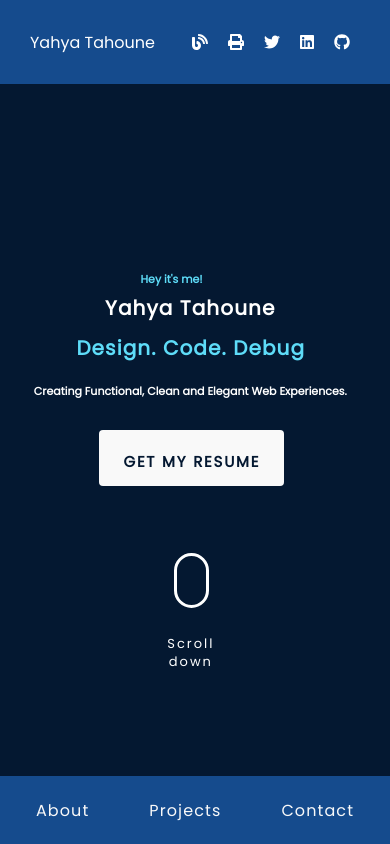
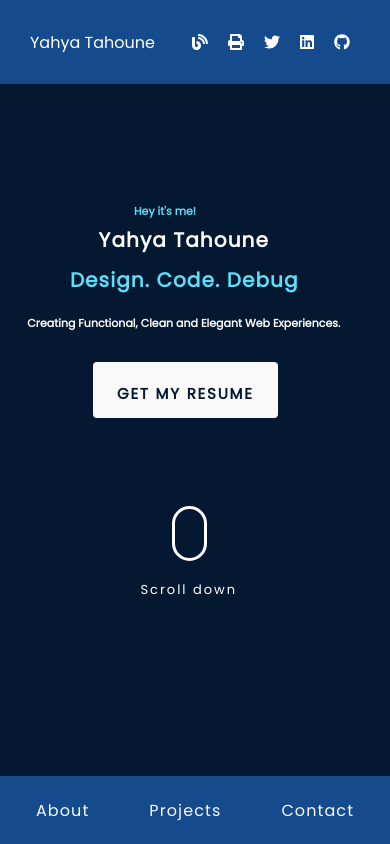
Before and after one commit to RemoteSoul-hub/portfolioYT, a React (Create React App) app: page / in a window 390 px wide. Shown: the top 844 px of the page. Built offline with nearby package versions, Linux system fonts and the light colour scheme.

Commit message:
media queries

```diff
--- a/src/components/About.js
+++ b/src/components/About.js
@@ -24,6 +24,7 @@ const About = (props) => {
 }
 
 const Container = styled.div`
+margin-top: 30%;
     margin-bottom: 50px;
     background-color: #041831;
     height: 90vh;
--- a/src/components/Intro.js
+++ b/src/components/Intro.js
@@ -11,7 +11,6 @@ const Intro = (props) => {
         <Resume>
            <a href="https://drive.google.com/file/d/12XrPmiSVI7pmnlgJFro_KTT8VvN5hV5q/view?usp=sharing"> <p>Get My Resume </p> </a>
         </Resume>
-        </SmallerContainer>
         <ScrollMouse>
         <span class="scroll-btn">
 	        <a href="/">
@@ -24,6 +23,7 @@ const Intro = (props) => {
 
 </span>
         </ScrollMouse>
+		</SmallerContainer>
     </Container>
 )};
 
@@ -34,15 +34,20 @@ const Container = styled.div`
     display: flex;
     flex-direction: column;
     align-items: center;
-    justify-content: center;
+    justify-content: flex-end;
     text-align: left;
     position: relative;
-	padding: 0 26px;
+	padding: 0 10px;
 	overflow: hidden;
     @media (max-width: 1000px) {
+		padding: 0;
+		margin: 0;
         text-align: center;
-		height: 110vh;
+		justify-content: center;
     }
+	@media (min-width: 1000px) {
+		margin-top: 5%;
+	}
 `;
 
 const SmallerContainer = styled.div`
@@ -111,6 +116,7 @@ const TitleBig1 = styled(TitleBig)`
 const Resume = styled.button`
 font-size: 15px;
 margin-top: 2em;
+margin-left: 2em;
 padding: 20px 24px;
 height: 56px;
 border-radius: 4px;
@@ -147,11 +153,17 @@ const ScrollMouse = styled.div`
     align-items: center;
     justify-content: center;
 	margin-top: 50px;
-	margin-right: auto;
-	margin-left: 18%;
+	margin-right: 15%;
+	height: 20vh;
 
 	@media (min-width: 400px) and (max-width: 1000px) {
-		margin-left: 26%;
+	margin-left: 26%;
+	display: block;
+    flex-direction: column;
+    align-items: center;
+    justify-content: center;
+	margin-top: 50px;
+	margin-right: 2em;
 	}
 
    p {
@@ -213,14 +225,18 @@ const ScrollMouse = styled.div`
 }
  .scroll-btn {
 	display: block;
-	position: relative;
+	inset: 0;
 	/* left: 0;
 	right: 0; */
 	text-align: center;
 	margin-left: 60%;
+	@media (min-width: 300px) and (max-width: 1000px) {
+		margin-left: 50%;
+	}
+
 }
 .scroll-btn > * {
-	display: inline-block;
+	/* display: inline-block; */
 	line-height: 18px;
 	font-size: 13px;
 	font-weight: normal;
```
